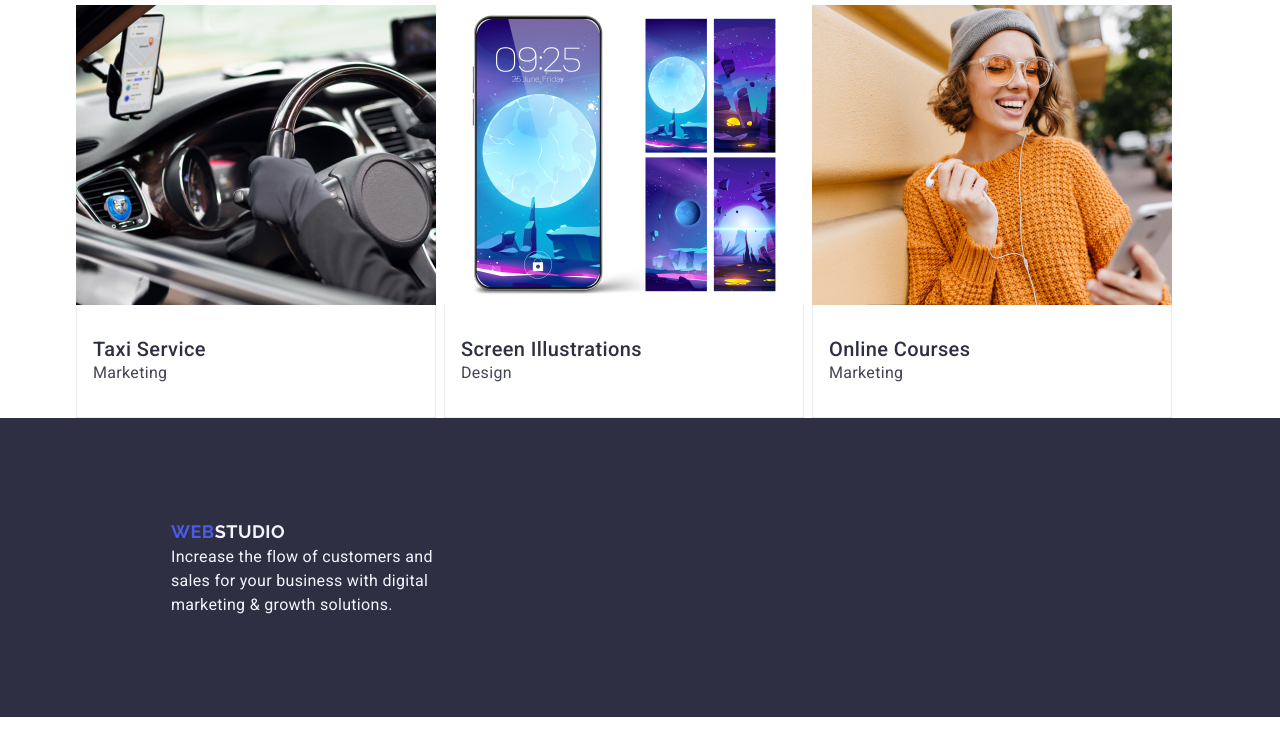
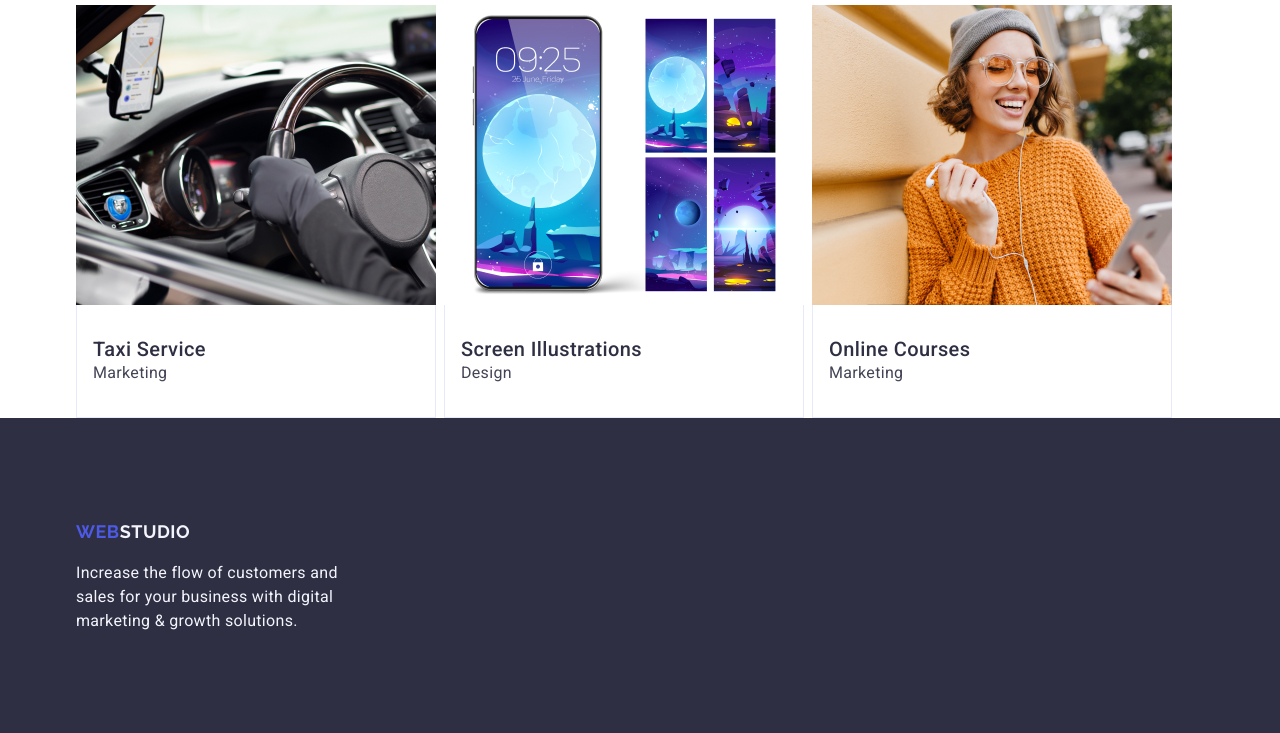
Before and after one commit to Aleksandra0001/goit-markup-hw-03, a plain HTML site: page index.html in a window 1280 px wide. Shown: the part 2339-3072 px from the top of the page. Drawn offline with nearby package versions, Linux system fonts and the light colour scheme.

Commit message:
fix footer

```diff
--- a/css/style.css
+++ b/css/style.css
@@ -303,9 +303,7 @@ header {
 
 .footer{
     background-color: #2E2F42;
-    padding-top: 100px;
-    padding-bottom: 100px;
-    padding-left: 156px;
+    padding: 100px 0;
 }
 
 footer .studio{
@@ -323,6 +321,8 @@ footer .studio{
     text-transform: uppercase;
     line-height: 1.17;
     text-decoration: none;
+    display: inline-block;
+    margin-bottom: 16px;
 }
 
 .logo-white{
```
